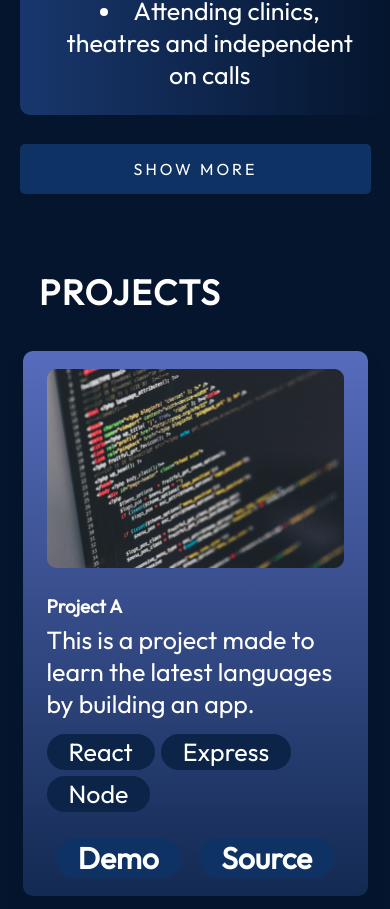
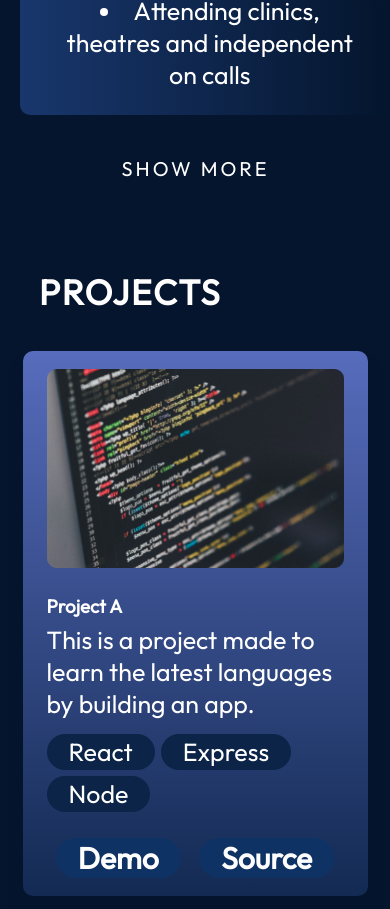
Before and after one commit to MuhammadZeeshanAkram/Doctor-Zohaib-Portfolio, a React (Vite) app in the folder Doctor Portfolio/: page / in a window 390 px wide. Shown: the part 4569-5478 px from the top of the page. Built offline with nearby package versions, Linux system fonts and the light colour scheme.

Commit message:
Updated experience section

```diff
--- a/Doctor Portfolio/src/components/Experience/Experience.module.css
+++ b/Doctor Portfolio/src/components/Experience/Experience.module.css
@@ -101,20 +101,40 @@
 /* Media query for screens 830px or smaller */
 @media screen and (max-width: 830px) {
     .showMoreBtn {
-        width: 95%;
-        height: 50px;
-        font-size: 18px;
-        padding: 10px 20px;
+        background-color: var(--color-primary-dark);
+    color: white;
+    border: none;
+    border-radius: 5px;
+    padding: 12px 24px;
+    font-size: 20px;
+    width: 95%;
+    height: 50px;
+    cursor: pointer;
+    text-transform: uppercase;
+    letter-spacing: 3px;
+    transition: background-color 0.3s ease, transform 0.3s ease;
     }
+}
+.showMoreBtn:hover {
+    background-color: var(--color-primary);
+    transform: scale(1.05);
 }
 
 /* Media query for screens 480px or smaller */
 @media screen and (max-width: 480px) {
     .showMoreBtn {
-        width: 95%px;
+        background-color: var(--color-primary-dark);
+        color: white;
+        border: none;
+        border-radius: 5px;
+        padding: 12px 24px;
+        font-size: 20px;
+        width: 95%;
         height: 50px;
-        font-size: 16px;
-        padding: 8px 16px;
+        cursor: pointer;
+        text-transform: uppercase;
+        letter-spacing: 3px;
+        transition: background-color 0.3s ease, transform 0.3s ease;
     }
 }
 
```
